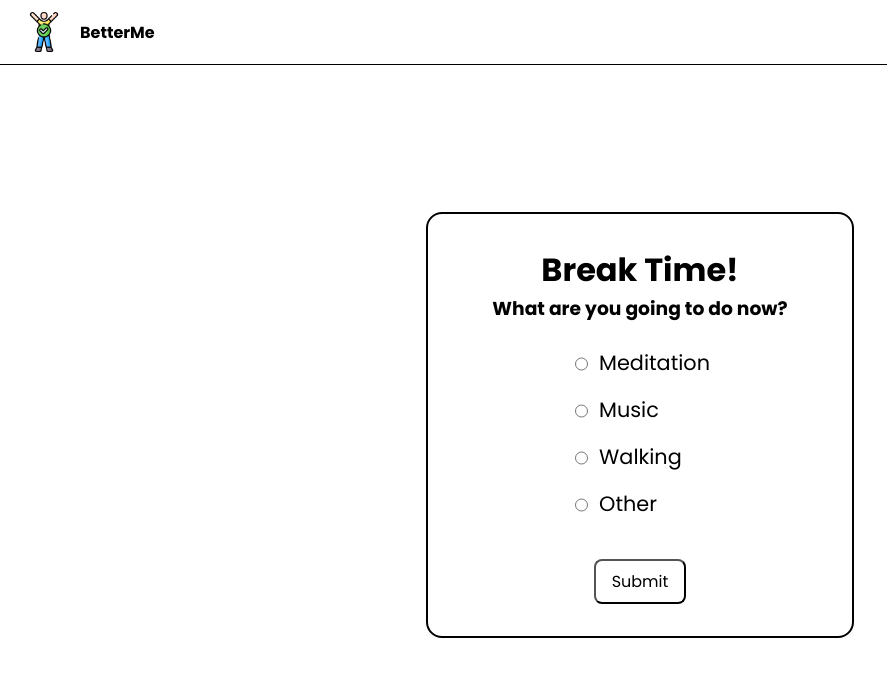
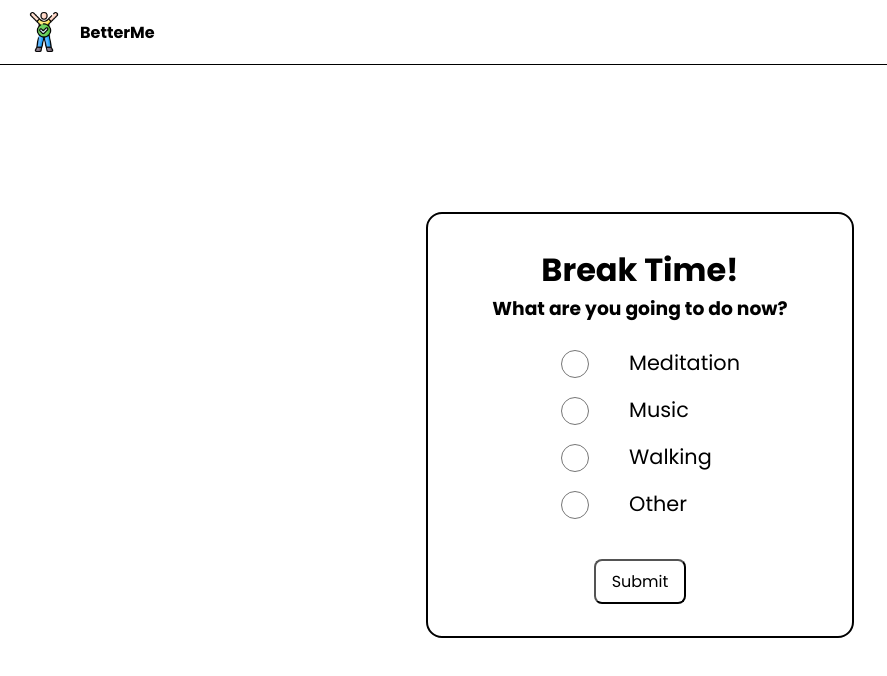
Before and after one commit to kedaroo/better-me, a React (Vite) app in the folder client/: page /BreakHabits/addBreak in a window 1280 px wide. Shown: the top 676 px of the page, without its empty margins (0-887 px from the left). Built offline with nearby package versions, Linux system fonts and the light colour scheme; no server answers; sample sign-in values are in the browser's storage.

Commit message:
water log form

```diff
--- a/client/src/App.tsx
+++ b/client/src/App.tsx
@@ -6,6 +6,7 @@ import Landing from "./pages/Landing";
 import Signin from "./pages/Signin";
 import SleepHabits from "./pages/SleepHabits";
 import WaterHabits from "./pages/WaterHabits";
+import WaterLogForm from "./pages/WaterHabits/WaterLogForm";
 import { useAuthContext } from "./hooks/useAuthContext";
 
 function App() {
@@ -37,6 +38,10 @@ function App() {
             path="/WaterHabits"
             element={user ? <WaterHabits /> : <Navigate to="/" />}
           />
+          <Route
+            path="/WaterHabits/addLog"
+            element={user ? <WaterLogForm /> : <Navigate to="/" />}
+          />
         </Routes>
       )}
     </>
--- /dev/null
+++ b/client/src/pages/WaterHabits/WaterLogForm.tsx
@@ -0,0 +1,42 @@
+import React, { useState } from "react";
+import "./index.css";
+import api from "../../api";
+import { useAuthContext } from "../../hooks/useAuthContext";
+
+const WaterLogForm = () => {
+  const { user } = useAuthContext();
+  const [waterQuantity, setWaterQuantity] = useState<string>("1");
+
+  const handleFormSubmit = async (e) => {
+    e.preventDefault();
+
+    const res = await api.patch(
+      "waterhabit/addlog",
+      { waterQuantity },
+      { headers: { Authorization: await user.getIdToken() } }
+    );
+
+    console.log(`${waterQuantity} submited`);
+  };
+
+  return (
+    <div className="form-container">
+      <form className="form" onSubmit={handleFormSubmit}>
+        <h1>Water Break Time!</h1>
+        <h3>What many glasses of water are you going to drink?</h3>
+        <div className="input-container">
+          <input
+            type="number"
+            min={1}
+            onChange={(e) => setWaterQuantity(e.target.value)}
+            value={waterQuantity}
+          />{" "}
+          glasses
+        </div>
+        <button type="submit">Submit</button>
+      </form>
+    </div>
+  );
+};
+
+export default WaterLogForm;
--- a/client/src/pages/WaterHabits/index.css
+++ b/client/src/pages/WaterHabits/index.css
@@ -1,3 +1,54 @@
+.form-container {
+  display: flex;
+  justify-content: center;
+  align-items: center;
+  height: 90vh;
+  text-align: center;
+}
+
+.form {
+  border: 2px solid black;
+  padding: 2rem 4rem;
+  border-radius: 16px;
+}
+
+.input-container {
+  margin: 2rem 0;
+  font-size: 1.25rem;
+}
+
+.form input {
+  background: none;
+  border: none;
+  border-bottom: 1px solid black;
+  width: 60px;
+  margin-right: 1rem;
+  color: inherit;
+  text-align: center;
+}
+
+.radio-group {
+  display: flex;
+  flex-direction: column;
+  width: fit-content;
+  margin: 1rem auto;
+}
+
+.radio-group > label {
+  margin: 0.5rem 0;
+  font-size: 1.3rem;
+  display: flex;
+  gap: 0.5rem;
+  cursor: pointer;
+}
+
+.form > button {
+  border-radius: 8px;
+  margin-top: 1rem;
+  background: none;
+  padding: 0.5rem 1rem;
+}
+
 .container {
   display: flex;
 }
```
